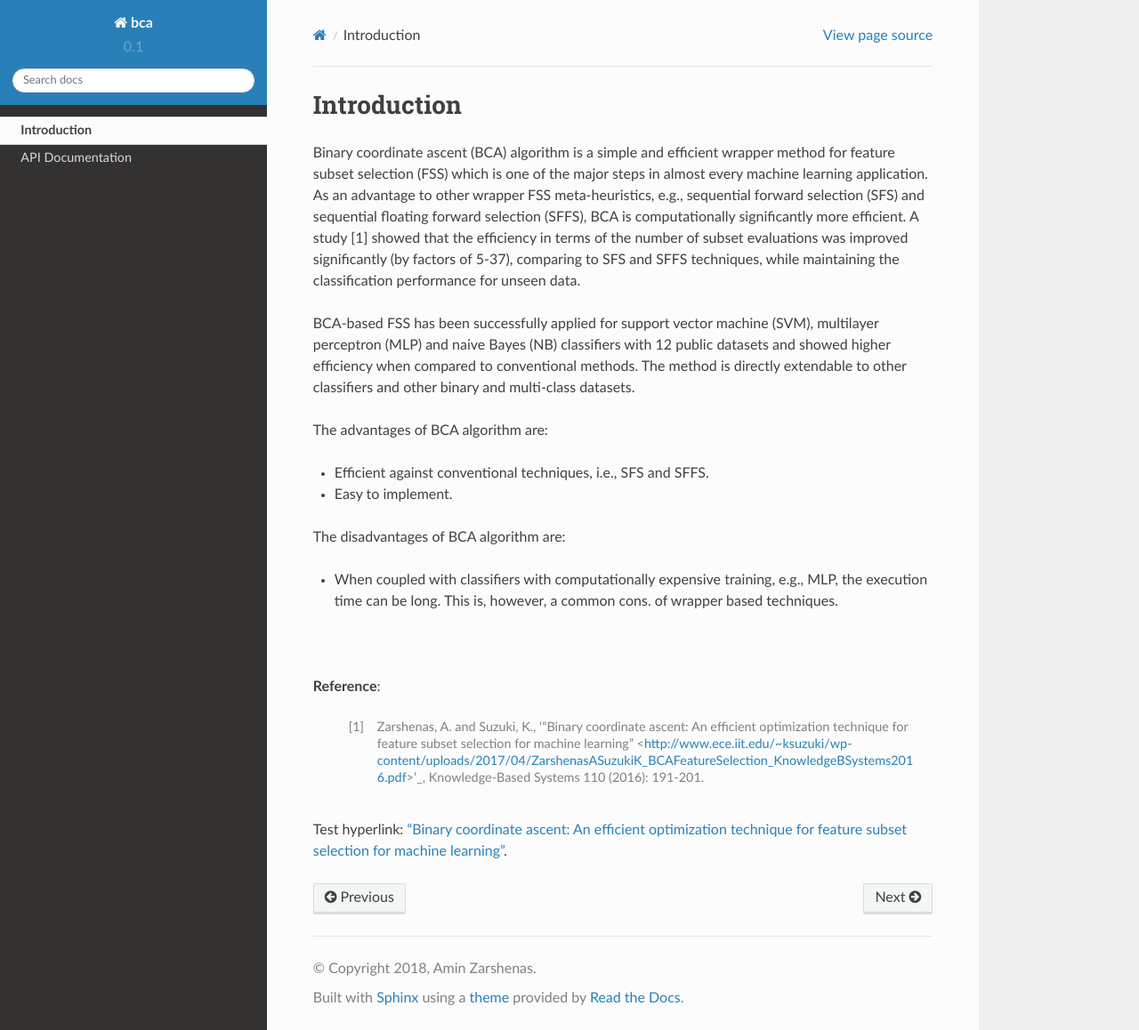
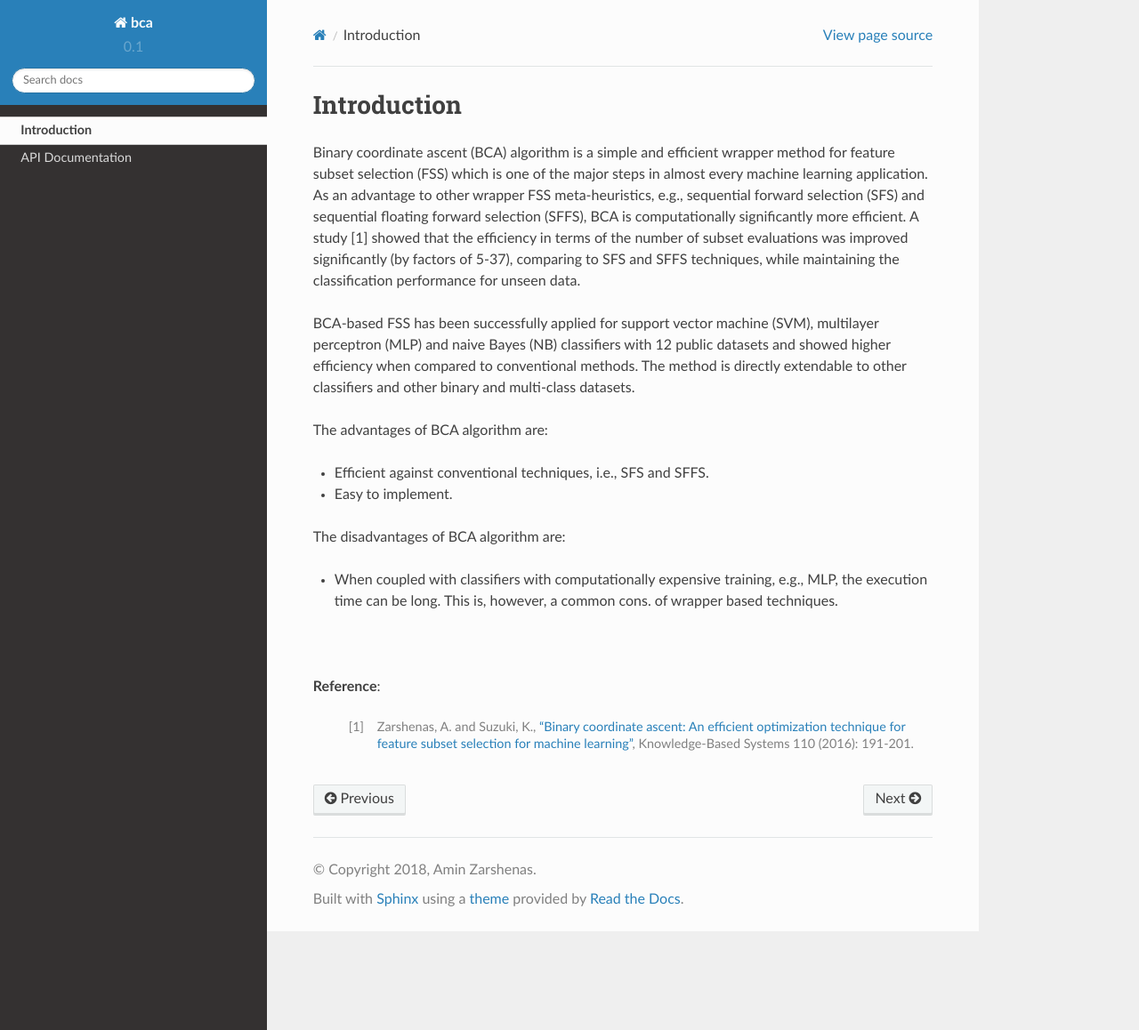
Before and after one commit to aminzarshenas/bca, a Sphinx documentation site: the page built from doc/intro.rst, in a window 1280 px wide and 1158 px high. Shown: the whole window at 89% size. Built offline with Sphinx 7.4.7 and the Read the Docs theme 2.0.0, drawn with Linux system fonts in a browser that asks for light colours; formulas are drawn with MathJax 3; pages that are not in the unit, such as notebooks, are missing from menus.

Commit message:
Update intro.rst

```diff
--- a/doc/intro.rst
+++ b/doc/intro.rst
@@ -19,6 +19,4 @@ The disadvantages of BCA algorithm are:
 
 **Reference**:
 
-  .. [1] Zarshenas, A. and Suzuki, K., '"Binary coordinate ascent: An efficient optimization technique for feature subset selection for machine learning" <http://www.ece.iit.edu/~ksuzuki/wp-content/uploads/2017/04/ZarshenasASuzukiK_BCAFeatureSelection_KnowledgeBSystems2016.pdf>'_, Knowledge-Based Systems 110 (2016): 191-201.
-
-Test hyperlink: `"Binary coordinate ascent: An efficient optimization technique for feature subset selection for machine learning" <http://www.ece.iit.edu/~ksuzuki/wp-content/uploads/2017/04/ZarshenasASuzukiK_BCAFeatureSelection_KnowledgeBSystems2016.pdf>`_.
+  .. [1] Zarshenas, A. and Suzuki, K., `"Binary coordinate ascent: An efficient optimization technique for feature subset selection for machine learning" <http://www.ece.iit.edu/~ksuzuki/wp-content/uploads/2017/04/ZarshenasASuzukiK_BCAFeatureSelection_KnowledgeBSystems2016.pdf>`_, Knowledge-Based Systems 110 (2016): 191-201.
```
